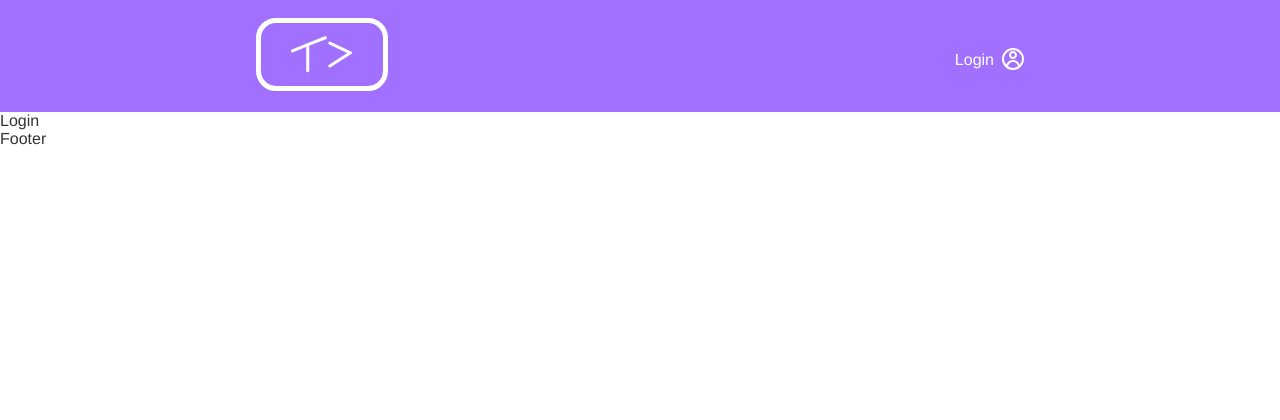
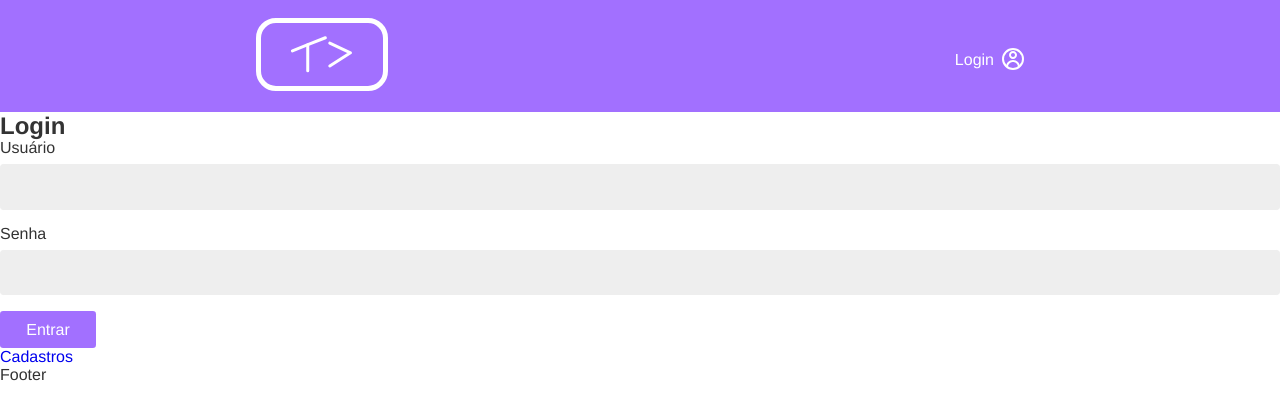
Before and after one commit to JessianCRB/Twitch-Dash, a React (Create React App) app: page /login in a window 1280 px wide. Shown: the top 420 px of the page. Built offline with nearby package versions, Linux system fonts and the light colour scheme.

Commit message:
login route e Hook useForm

```diff
--- a/src/App.js
+++ b/src/App.js
@@ -13,7 +13,7 @@ function App() {
         <Header />
         <Routes>
           <Route path="/" element={<Home />} />
-          <Route path="/login" element={<Login />} />
+          <Route path="/login/*" element={<Login />} />
         </Routes>
         <Footer />
       </BrowserRouter>
--- /dev/null
+++ b/src/Components/Forms/Button.js
@@ -0,0 +1,12 @@
+import React from 'react';
+import styles from './Button.module.css';
+
+const Button = ({ children, ...props }) => {
+  return (
+    <button {...props} className={styles.button}>
+      {children}
+    </button>
+  );
+};
+
+export default Button;
--- /dev/null
+++ b/src/Components/Forms/Button.module.css
@@ -0,0 +1,24 @@
+.button {
+  font-size: 1rem;
+  font-family: var(--type-first);
+  cursor: pointer;
+  border: none;
+  border-radius: 0.2rem;
+  background: #a270ff;
+  color: #fff;
+  min-width: 6rem;
+  padding: 0.6rem 1.2rem;
+  box-sizing: border-box;
+  transition: 0.2s;
+}
+
+.button:hover,
+.button:focus {
+  outline: none;
+  box-shadow: 0 0 0 3px #cdb2ff, 0 0 0 4px #a270ff;
+}
+
+.button:disabled {
+  opacity: 0.5;
+  cursor: wait;
+}
--- /dev/null
+++ b/src/Components/Forms/Input.js
@@ -0,0 +1,24 @@
+import React from 'react';
+import styles from './Input.module.css';
+
+const Input = ({ label, type, name, value, onChange, error, onBlur }) => {
+  return (
+    <div className={styles.wrapper}>
+      <label htmlFor={name} className={styles.label}>
+        {label}
+      </label>
+      <input
+        id={name}
+        name={name}
+        className={styles.input}
+        type={type}
+        value={value}
+        onChange={onChange}
+        onBlur={onBlur}
+      />
+      {error && <p className={styles.error}>{error}</p>}
+    </div>
+  );
+};
+
+export default Input;
--- /dev/null
+++ b/src/Components/Forms/Input.module.css
@@ -0,0 +1,35 @@
+.wrapper {
+  margin-bottom: 1rem;
+}
+
+.input {
+  border: 1px solid #eee;
+  display: block;
+  width: 100%;
+  font-size: 1rem;
+  padding: 0.8rem;
+  border-radius: 0.2rem;
+  background: #eee;
+  transition: 0.2s;
+}
+
+.input:hover,
+.input:focus {
+  outline: none;
+  border-color: #a270ff;
+  background: white;
+  box-shadow: 0 0 0 3px #cdb2ff;
+}
+
+.label {
+  display: block;
+  font-size: 1rem;
+  line-height: 1;
+  padding-bottom: 0.5rem;
+}
+
+.error {
+  color: #f31;
+  font-size: 0.875rem;
+  margin-top: 0.25rem;
+}
--- a/src/Components/Login/Login.js
+++ b/src/Components/Login/Login.js
@@ -1,7 +1,21 @@
 import React from 'react';
+import { Route, Routes } from 'react-router-dom';
+import LoginForm from './LoginForm';
+import LoginCreate from './LoginCreate';
+import LoginPasswordLost from './LoginPasswordLost';
+import LoginPasswordReset from './LoginPasswordReset';
 
 const Login = () => {
-  return <div>Login</div>;
+  return (
+    <div>
+      <Routes>
+        <Route path="/" element={<LoginForm />} />
+        <Route path="criar" element={<LoginCreate />} />
+        <Route path="perdeu" element={<LoginPasswordLost />} />
+        <Route path="resetar" element={<LoginPasswordReset />} />
+      </Routes>
+    </div>
+  );
 };
 
 export default Login;
--- /dev/null
+++ b/src/Components/Login/LoginCreate.js
@@ -0,0 +1,7 @@
+import React from 'react';
+
+const LoginCreate = () => {
+  return <div>Login Criar</div>;
+};
+
+export default LoginCreate;
--- /dev/null
+++ b/src/Components/Login/LoginForm.js
@@ -0,0 +1,29 @@
+import React from 'react';
+import { Link } from 'react-router-dom';
+import useForm from '../../Hooks/useForm';
+import Button from '../Forms/Button';
+import Input from '../Forms/Input';
+
+const LoginForm = () => {
+  const username = useForm('email');
+  const password = useForm();
+
+  function handleSubmit(event) {
+    event.preventDefault();
+    console.log('Login realizado! ');
+  }
+
+  return (
+    <section>
+      <h1>Login</h1>
+      <form action="" onSubmit={handleSubmit}>
+        <Input label="Usuário" type="text" name="username" {...username} />
+        <Input label="Senha" type="password" name="password" {...password} />
+        <Button>Entrar</Button>
+      </form>
+      <Link to="/login/criar">Cadastros</Link>
+    </section>
+  );
+};
+
+export default LoginForm;
--- /dev/null
+++ b/src/Components/Login/LoginPasswordLost.js
@@ -0,0 +1,7 @@
+import React from 'react';
+
+const LoginPasswordLost = () => {
+  return <div>LoginPasswordLost</div>;
+};
+
+export default LoginPasswordLost;
--- /dev/null
+++ b/src/Components/Login/LoginPasswordReset.js
@@ -0,0 +1,7 @@
+import React from 'react';
+
+const LoginPasswordReset = () => {
+  return <div>LoginPasswordReset</div>;
+};
+
+export default LoginPasswordReset;
--- /dev/null
+++ b/src/Hooks/useForm.js
@@ -0,0 +1,44 @@
+import React from 'react';
+
+const types = {
+  email: {
+    regex:
+      /^(([^<>()[\].,;:\s@"]+(\.[^<>()[\].,;:\s@"]+)*)|(".+"))@(([^<>()[\].,;:\s@"]+\.)+[^<>()[\].,;:\s@"]{2,})$/i,
+    message: 'Preencha um email válido',
+  },
+};
+
+const useForm = (type) => {
+  const [value, setValue] = React.useState('');
+  const [error, setError] = React.useState(null);
+
+  function validate(value) {
+    if (type === false) return true;
+    if (value.length === 0) {
+      setError('Preencha um valor.');
+      return false;
+    } else if (types[type] && !types[type].regex.test(value)) {
+      setError(types[type].message);
+      return false;
+    } else {
+      setError(null);
+      return true;
+    }
+  }
+
+  function onChange({ target }) {
+    if (error) validate(target.value);
+    setValue(target.value);
+  }
+
+  return {
+    value,
+    setValue,
+    onChange,
+    error,
+    validate: () => validate(value),
+    onBlur: () => validate(value),
+  };
+};
+
+export default useForm;
```
